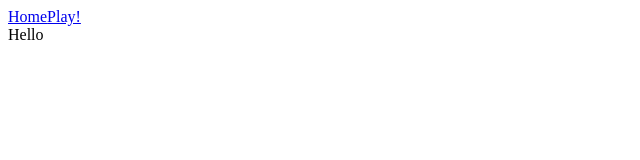
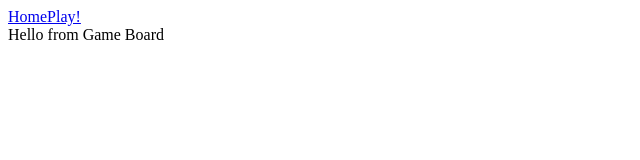
Before and after one commit to james-lyons/karuta-refactor, a React app: page /game in a window 1280 px wide. Shown: the top 160 px of the page, without its empty margins (0-640 px from the left). Built offline with nearby package versions, Linux system fonts and the light colour scheme.

Commit message:
9. Adds basic routes and basic file structure

```diff
--- a/src/App.tsx
+++ b/src/App.tsx
@@ -35,6 +35,7 @@ class App extends React.PureComponent<Props, State> {
         try {
             fetch(`${ API_URL }/auth/logout`, { method: 'POST', credentials: 'include' })
             await this.props.history.push('/');
+            await this.setState({ currentUser: '' })
         } catch (error) {
             this.setState({
                 error: error.message
@@ -52,7 +53,7 @@ class App extends React.PureComponent<Props, State> {
                     setCurrentUser={ this.setCurrentUser }
                     logout={ this.logout }
                 />
-                <Routes />
+                <Routes currentUser={ currentUser }/>
             </>
         );
     }
--- /dev/null
+++ b/src/components/Home/Home.tsx
@@ -0,0 +1,11 @@
+import React from 'react';
+
+const Home = ({}) => {
+    return (
+        <div>
+            Hello from Home
+        </div>
+    );
+};
+
+export default Home;
--- a/src/components/NavBar/NavBar.tsx
+++ b/src/components/NavBar/NavBar.tsx
@@ -12,7 +12,7 @@ const NavBar = ({ currentUser, setCurrentUser, logout }: Props) => {
         <nav>
             <div>
                 <NavLink exact to='/'>Home</NavLink>
-                <NavLink to ='/game'>Play!</NavLink>
+                <NavLink to='/game'>Play!</NavLink>
             </div>
             <div>
             </div>
@@ -23,7 +23,7 @@ const NavBar = ({ currentUser, setCurrentUser, logout }: Props) => {
         <nav>
             <div>
                 <NavLink exact to='/'>Home</NavLink>
-                <NavLink to ='/game'>Play!</NavLink>
+                <NavLink to='/game'>Play!</NavLink>
             </div>
             <div>
             </div>
--- /dev/null
+++ b/src/containers/GameBoard/GameBoard.tsx
@@ -0,0 +1,13 @@
+import React from 'react';
+
+class GameBoard extends React.PureComponent {
+    render() {
+        return (
+            <div>
+                Hello from Game Board
+            </div>
+        );
+    };
+};
+
+export default GameBoard;
--- a/src/routes/Routes.tsx
+++ b/src/routes/Routes.tsx
@@ -1,11 +1,26 @@
 import React from 'react';
+import { Switch, Route, withRouter, Redirect } from 'react-router-dom';
+import Home from '../components/Home/Home';
+import GameBoard from '../containers/GameBoard/GameBoard';
 
-const Routes = () => {
-    return (
-        <div>
-            Hello
-        </div>
-    );
+interface Props {
+    currentUser: string,
 };
 
-export default Routes;
+// These any types really should be not that
+
+export default withRouter(({ currentUser }: any) => {
+    const PrivateRoute = ({ component: Component , ...rest }: any) => (
+        <Route { ...rest } render={(props) => (
+            currentUser
+            ? <Component { ...props } />
+            : <Redirect to='/' />
+        )} />
+    );
+    return (
+        <Switch>
+            <Route exact path='/' component={ Home } />
+            <Route path='/game' component={ GameBoard } />
+        </Switch>
+    )
+});
```
